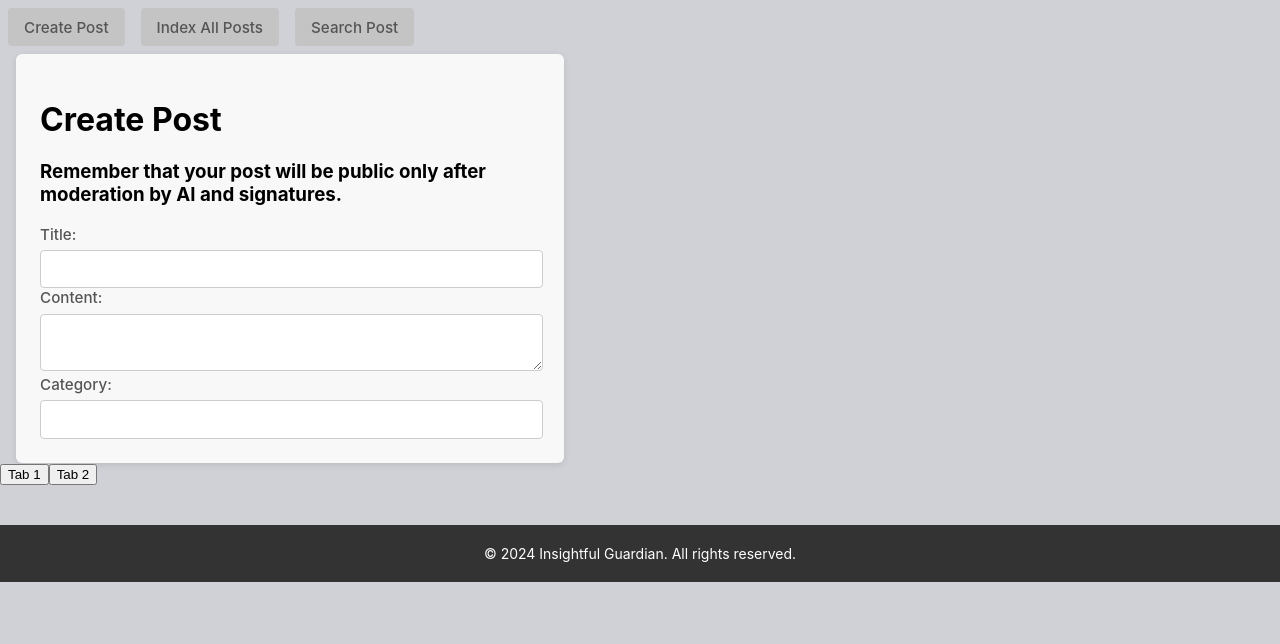
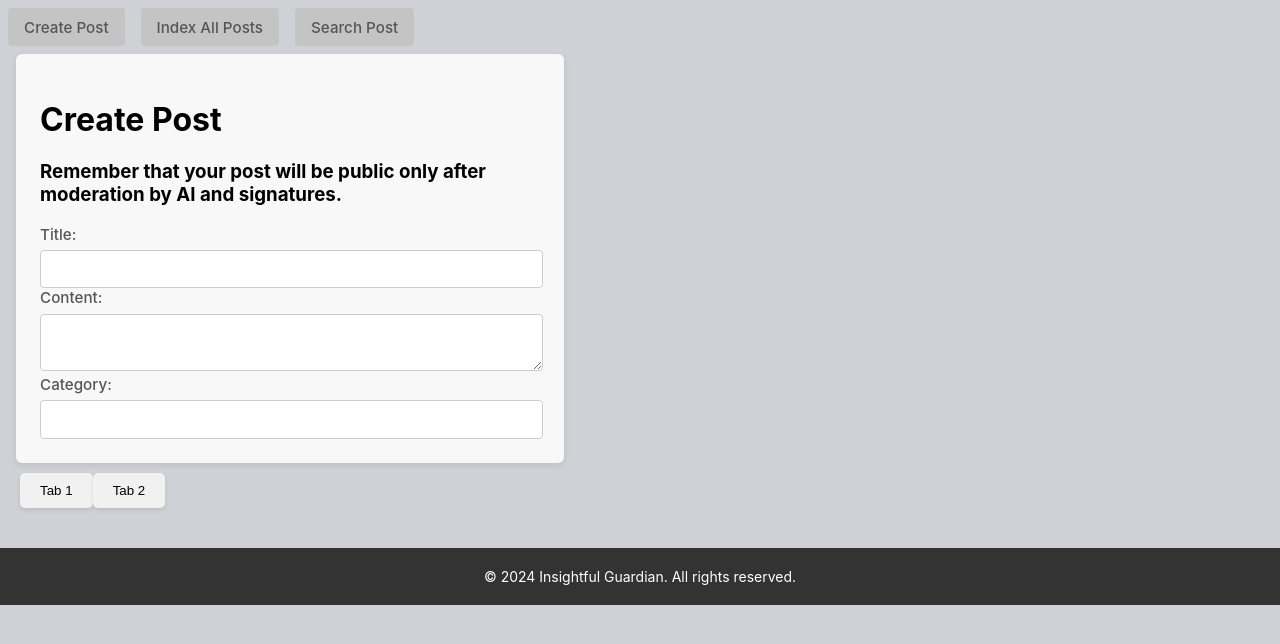
Before and after one commit to YarBurArt/insightful_guardian, a React (Create React App) app in the folder frontend/: page /create_post in a window 1280 px wide. Shown: the top 644 px of the page. Built offline with nearby package versions, Linux system fonts and the light colour scheme; the HTML template or start-up script is replaced by a standard one.

Commit message:
fix style

```diff
--- a/frontend/src/components/SearchResults.js
+++ b/frontend/src/components/SearchResults.js
@@ -4,7 +4,7 @@ import { Link } from "react-router-dom";
 const SearchResults = ({ posts }) => {
     return (
         <div className="IndexAllPosts">
-            {posts.length > 0 && ( <>
+            {posts.length > 0 ? ( <>
                 <h2>Search Results</h2>
                 <ul>{posts.map((post) => (
                     <li key={post._id}>
@@ -13,7 +13,9 @@ const SearchResults = ({ posts }) => {
                         </Link> <br/> | {post.content} <br/># {post.category}
                     </li>))}
                 </ul>
-            </> )}
+            </> ) : ( <p>
+                Here will be search results (～￣▽￣)～
+            </p> )}
         </div>
     );
 };
--- a/frontend/src/styles.css
+++ b/frontend/src/styles.css
@@ -351,6 +351,31 @@ footer .footer-content a:hover {
   text-align: center;
 }
 
+.tab-controls {
+  display: flex;
+  margin-left: 20px;
+  margin-top: 10px;
+  margin-bottom: 20px;
+}
+.tab-controls button {
+  background-color: #f1f1f1;
+  border: none;
+  outline: none;
+  cursor: pointer;
+  padding: 10px 20px;
+  transition: background-color 0.3s ease;
+  border-radius: 5px;
+  box-shadow: 0 2px 4px rgba(0, 0, 0, 0.1);
+}
+.tab-controls button:hover {
+  background-color: #e6e6e6;
+  box-shadow: 0 4px 8px rgba(0, 0, 0, 0.15);
+}
+.tab-controls button.active {
+  background-color: #d9d9d9;
+  box-shadow: 0 4px 8px rgba(0, 0, 0, 0.15);
+}
+
 @media (max-width: 499px) {
   .PostForm {
     margin-left: 1rem;
@@ -386,6 +411,8 @@ footer .footer-content a:hover {
   display: flex;
   align-items: center;
   margin-bottom: 1rem;
+  margin-left: 10px;
+  margin-right: 20px;
 }
 .search-container .search-input {
   flex: 1;
--- a/frontend/src/styles/pages/_post-form.scss
+++ b/frontend/src/styles/pages/_post-form.scss
@@ -74,6 +74,36 @@
 
 }
 
+.tab-controls {
+    display: flex;
+    //justify-content: center;
+    margin-left: 20px;
+    margin-top: 10px;
+    margin-bottom: 20px;
+
+    button {
+        background-color: #f1f1f1;
+        border: none;
+        outline: none;
+        cursor: pointer;
+        padding: 10px 20px;
+        transition: background-color 0.3s ease;
+        border-radius: 5px;
+        box-shadow: 0 2px 4px rgba(0, 0, 0, 0.1);
+
+        &:hover {
+            background-color: #e6e6e6;
+            box-shadow: 0 4px 8px rgba(0, 0, 0, 0.15);
+        }
+
+        &.active {
+            background-color: #d9d9d9;
+            box-shadow: 0 4px 8px rgba(0, 0, 0, 0.15);
+        }
+    }
+  }
+
+
 @media (max-width: 499px) {
     .PostForm {
         margin-left: 1rem;
--- a/frontend/src/styles/pages/_searchpage.scss
+++ b/frontend/src/styles/pages/_searchpage.scss
@@ -6,6 +6,8 @@ $border-radius: 0.25rem;
   display: flex;
   align-items: center;
   margin-bottom: 1rem;
+  margin-left: 10px;
+  margin-right: 20px;
 
   .search-input {
     flex: 1;
@@ -34,7 +36,7 @@ $border-radius: 0.25rem;
     transition: background-color 0.15s ease-in-out;
 
     &:hover {
-      background-color: darken($primary-color, 10%);
+      background-color: darken($primary-color, 10%); //color.adjust($primary-color, $lightness: -10%);
     }
   }
 }
```
Also changed, not shown: 1 other file (tests, documents, lock files or other folders).
